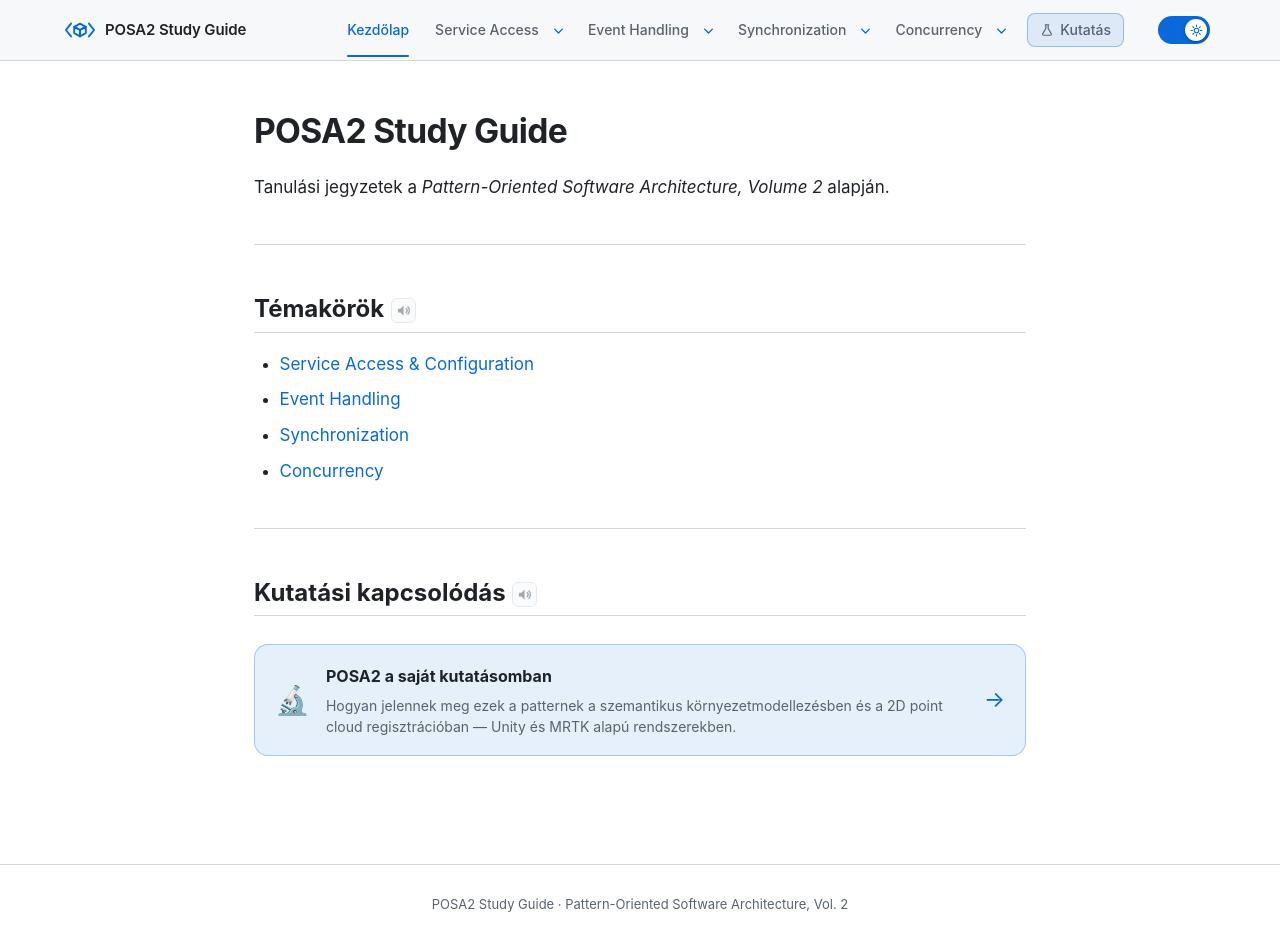
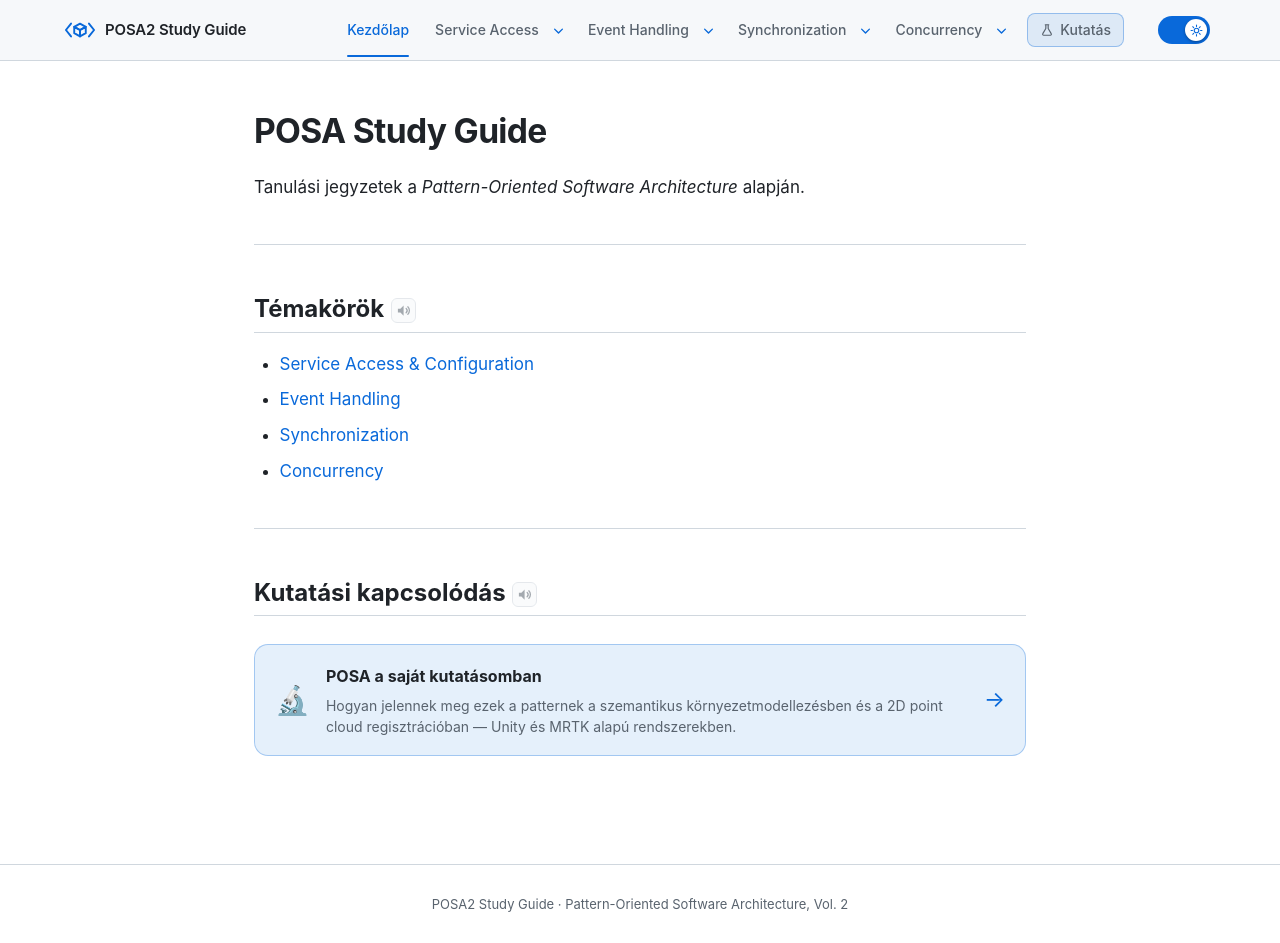
Before and after one commit to szappanka/posa2-study, a Jekyll site: the page built from index.md, in a window 1280 px wide and 943 px high. Built offline with Jekyll 4.4.1, drawn with Linux system fonts in a browser that asks for light colours.

Commit message:
docs: simplify site branding from POSA2 to POSA

```diff
--- a/index.md
+++ b/index.md
@@ -3,9 +3,9 @@
 title: Kezdőlap
 ---
 
-# POSA2 Study Guide
+# POSA Study Guide
 
-Tanulási jegyzetek a *Pattern-Oriented Software Architecture, Volume 2* alapján.
+Tanulási jegyzetek a *Pattern-Oriented Software Architecture* alapján.
 
 ---
 
@@ -24,7 +24,7 @@
 <a class="research-card" href="{{ '/docs/kutatasi-patternek' | relative_url }}">
 <span class="research-card-icon">🔬</span>
 <span class="research-card-body">
-<strong>POSA2 a saját kutatásomban</strong>
+<strong>POSA a saját kutatásomban</strong>
 <span>Hogyan jelennek meg ezek a patternek a szemantikus környezetmodellezésben és a 2D point cloud regisztrációban — Unity és MRTK alapú rendszerekben.</span>
 </span>
 <span class="research-card-arrow" aria-hidden="true">→</span>
```
